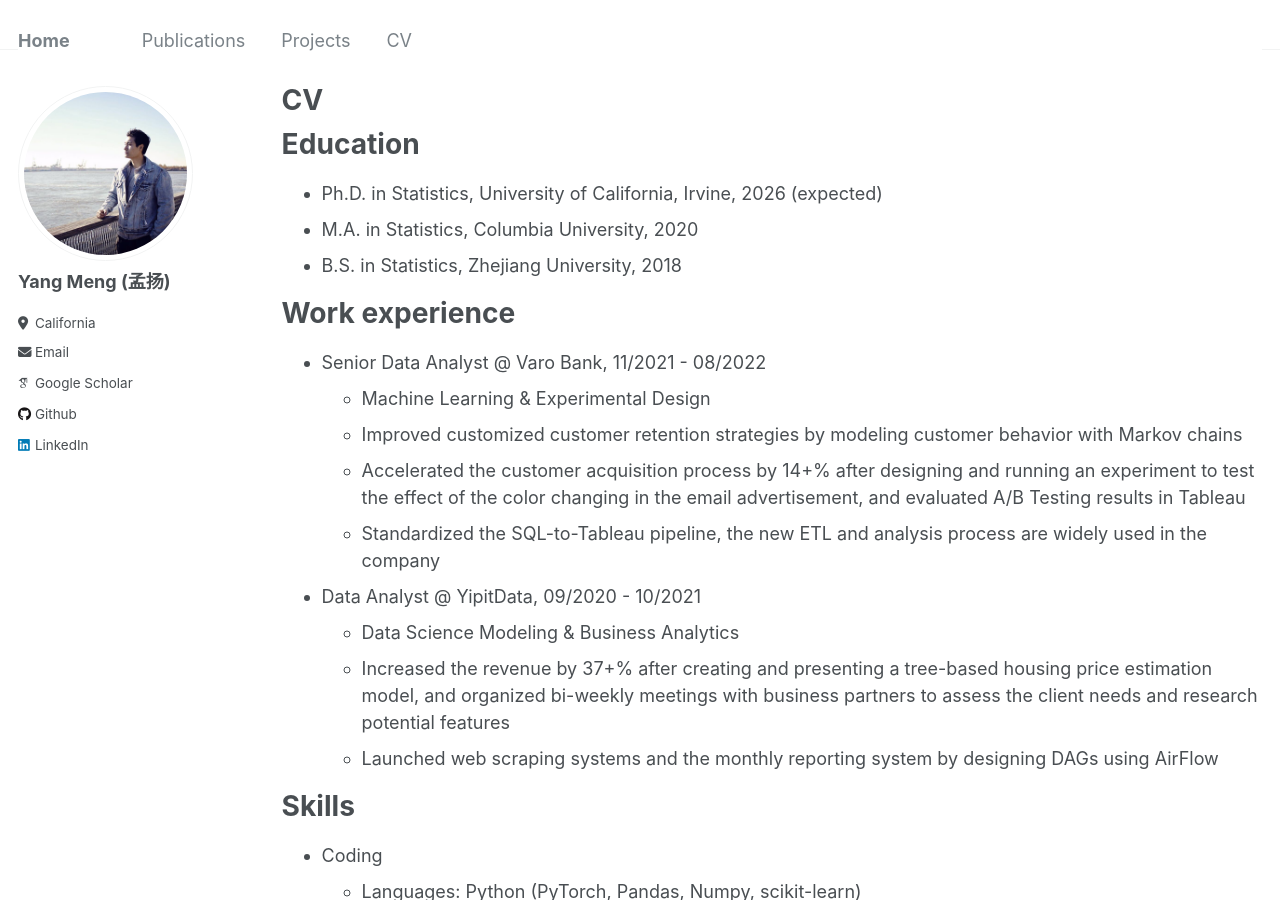
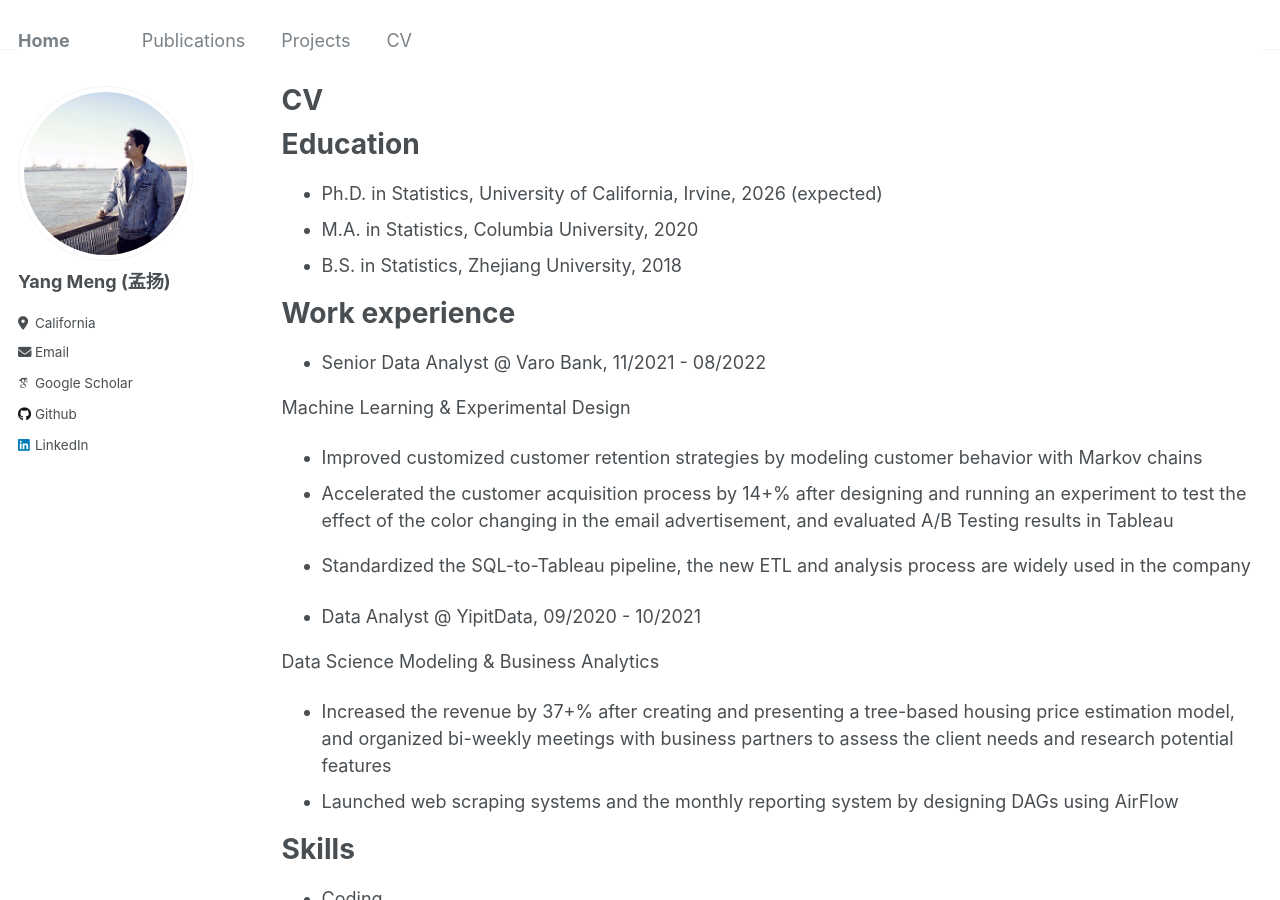
Before and after one commit to yangmeng96/yangmeng96.github.io, a Jekyll site: the page built from _pages/cv.md, in a window 1280 px wide and 900 px high. Built offline with Jekyll 4.4.1, drawn with Linux system fonts in a browser that asks for light colours; some web fonts are replaced.

Commit message:
Update cv.md

```diff
--- a/_pages/cv.md
+++ b/_pages/cv.md
@@ -18,13 +18,15 @@ Education
 Work experience
 ======
 * Senior Data Analyst @ Varo Bank, 11/2021 - 08/2022
-  * Machine Learning & Experimental Design
+
+Machine Learning & Experimental Design
   * Improved customized customer retention strategies by modeling customer behavior with Markov chains
   * Accelerated the customer acquisition process by 14+% after designing and running an experiment to test the effect of the color changing in the email advertisement, and evaluated A/B Testing results in Tableau
   * Standardized the SQL-to-Tableau pipeline, the new ETL and analysis process are widely used in the company
 
 * Data Analyst @ YipitData, 09/2020 - 10/2021
-  * Data Science Modeling & Business Analytics
+
+Data Science Modeling & Business Analytics
   * Increased the revenue by 37+% after creating and presenting a tree-based housing price estimation model, and organized bi-weekly meetings with business partners to assess the client needs and research potential features
   * Launched web scraping systems and the monthly reporting system by designing DAGs using AirFlow
 
```
